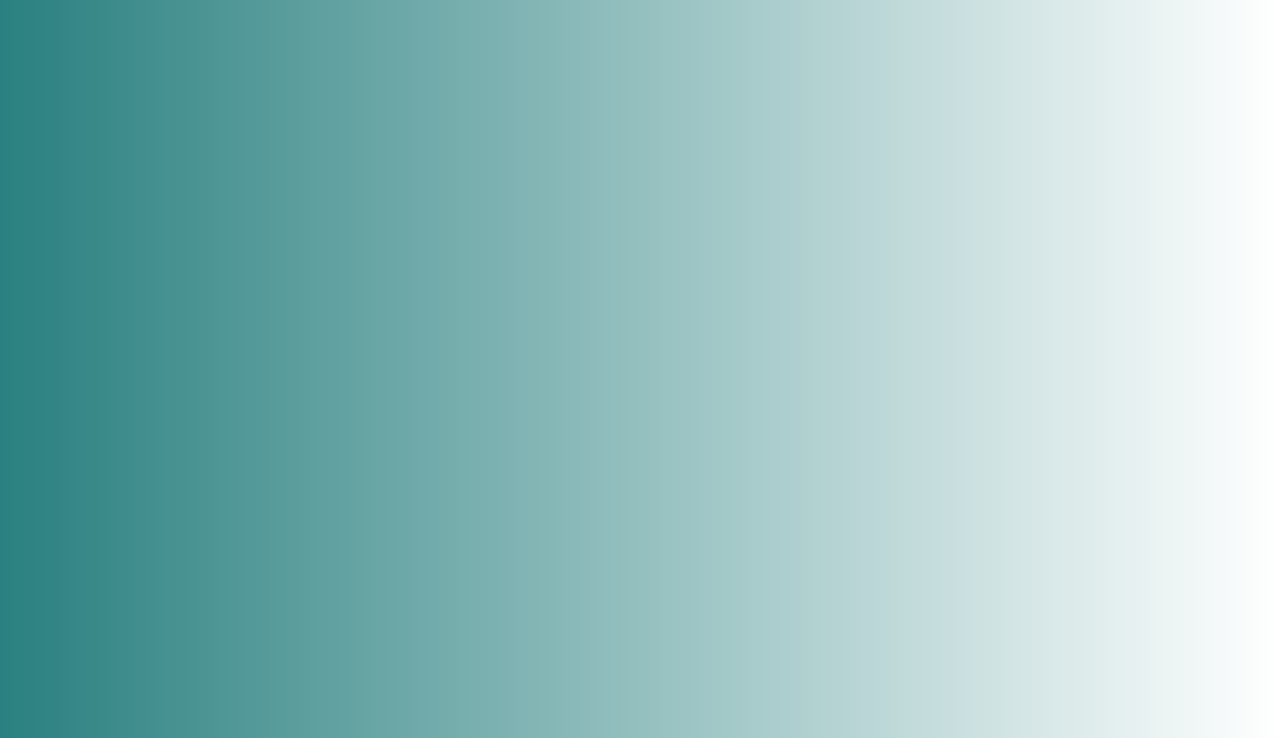
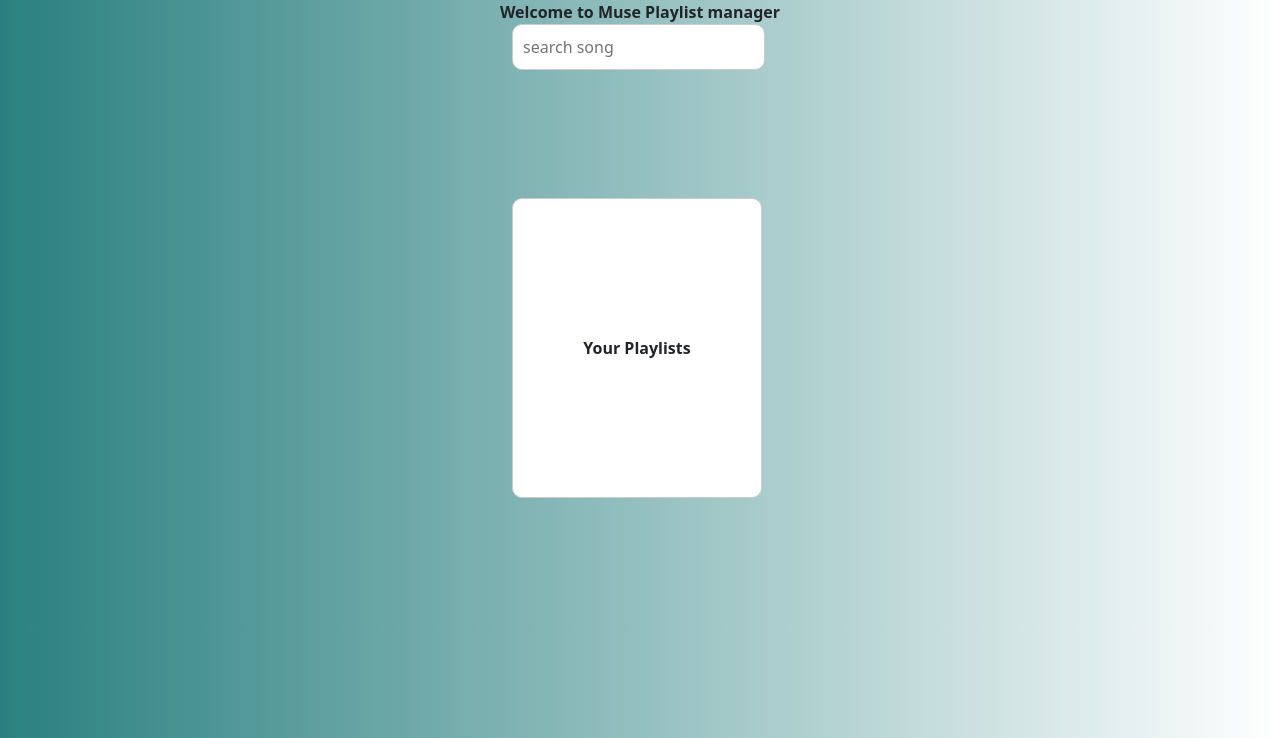
Before and after one commit to ReneSambou/glblcd_web, a Flask app: template templates/dashboard.html in a window 1280 px wide. Shown: the top 738 px of the page. Run offline with Flask 3, Linux system fonts and the light colour scheme; the template is opened without the code that fills it, so the values that code supplies are empty.

Commit message:
Added more functionality

```diff
--- a/app.py
+++ b/app.py
@@ -1,5 +1,5 @@
-from flask import Flask, render_template
-
+from flask import Flask, render_template, request
+import database
 
 app = Flask(__name__)
 
@@ -7,10 +7,14 @@ app = Flask(__name__)
 def index():
     return render_template('index.html')
 
+@app.route('/submit', methods = ['POST'])
+def dashboard():
+    username = request.form.get('username')
+    password = request.form.get('password')
+    if username in database.users_database and password == database.users_database[username]:
+        return render_template('dashboard.html')
 
-@app.route('/whereami')
-def whereami():
-    return 'Ghana!'
+
 
 def bolden(func):
     def wrap():
--- /dev/null
+++ b/database.py
@@ -0,0 +1,5 @@
+
+users_database = {
+    "Rene" : "1234",
+    "Gregory" : "12345"
+}
--- a/static/css/style.css
+++ b/static/css/style.css
@@ -14,7 +14,30 @@ body{
         align-items: center;
         justify-content: center;
         flex-direction: column;
+        background-color: #ffffff;
+        width: 250px;
+        height: 300px;
+        border-radius: 10px;
+        padding: 10px;
+        border: 1px solid #ccc;
+        margin: 10% 40%;
     }
     .dashboard{
         background: linear-gradient(to right, rgb(42, 128, 128), #ffffff);
     }
+
+    .search{
+        margin-left: 40%;
+        border-radius: 10px;
+        padding: 10px;
+        border: 1px solid #ccc
+    }
+    .playlist_sec{
+        margin-right: 50%;
+    }
+    .container1{
+        width: auto;
+        height: auto;
+        background-color: #ffffff;
+
+    }
--- a/templates/dashboard.html
+++ b/templates/dashboard.html
@@ -9,9 +9,11 @@
 </head>
 <body class="dashboard">
     <div class="head">
-        <marquee><b>Welcome to Muse Playlist manager </b></marquee>
+        <b>Welcome to Muse Playlist manager </b>
     </div>
-
-
+        <input class="search" placeholder="search song ">
+    <div class="container">
+        <b >Your Playlists</b>
+    </div>
 </body>
 </html>
```
Also changed, not shown: templates/index.html (+6 -6 lines), templates/signup.html (deleted, +0 -34 lines).
